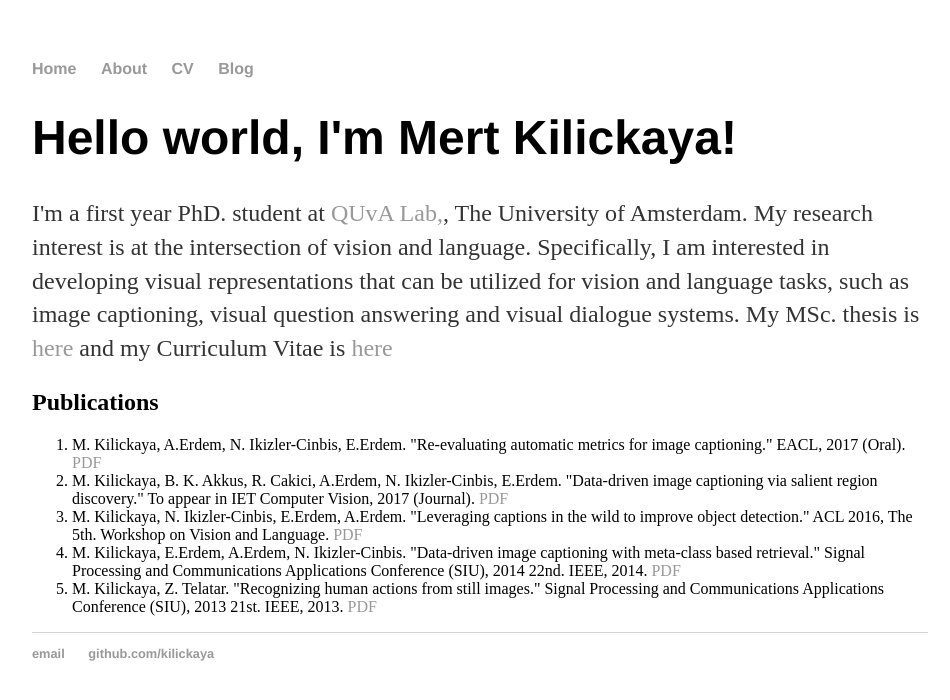
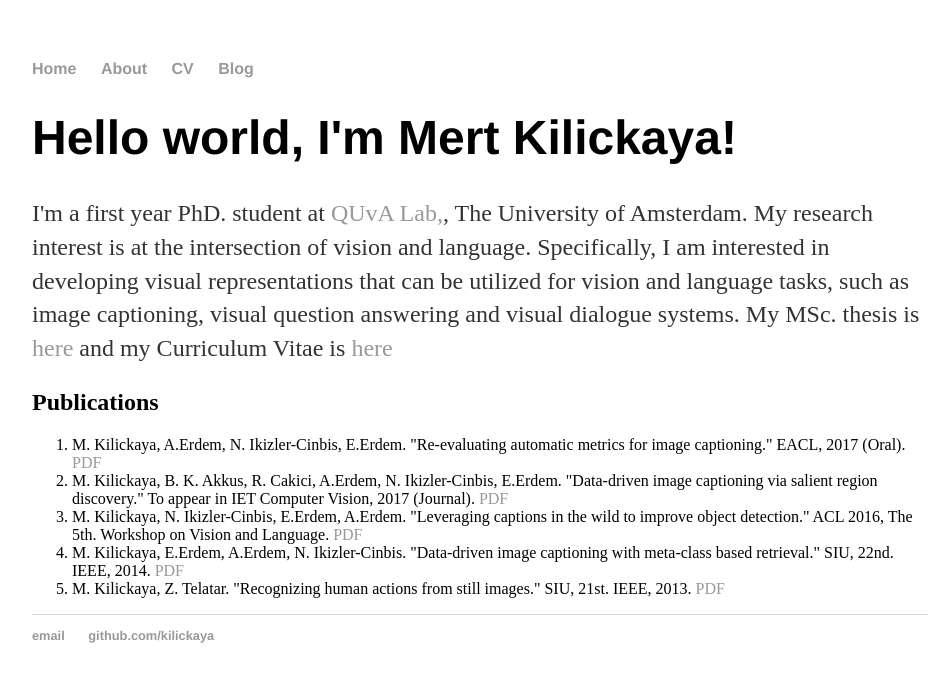
Before and after one commit to kilickaya/kilickaya.github.io, a Jekyll site: the page built from index.html, in a window 1280 px wide. Shown: the top 700 px of the page, without its empty margins (160-1110 px from the left). Built offline with Jekyll 4.4.1, drawn with Linux system fonts in a browser that asks for light colours.

Commit message:
Update index.html

```diff
--- a/index.html
+++ b/index.html
@@ -12,8 +12,8 @@ title: Mert Kilickaya, MSc.
 	  <li>M. Kilickaya, A.Erdem, N. Ikizler-Cinbis, E.Erdem. "Re-evaluating automatic metrics for image captioning." EACL, 2017 (Oral). <a href="https://arxiv.org/pdf/1612.07600"> PDF</a></li>
 	  <li>M. Kilickaya, B. K. Akkus, R. Cakici, A.Erdem, N. Ikizler-Cinbis, E.Erdem. "Data-driven image captioning via salient region discovery."  To appear in IET Computer Vision, 2017 (Journal). <a href="http://digital-library.theiet.org/docserver/fulltext/10.1049/iet-cvi.2016.0286/IET-CVI.2016.0286.pdf?expires=1489842255&id=id&accname=357182&checksum=07393BF24F22E367C24DB6178A9B97BA"> PDF</a></li>
 	  <li>M. Kilickaya, N. Ikizler-Cinbis, E.Erdem, A.Erdem. "Leveraging captions in the wild to improve object detection." ACL 2016, The 5th. Workshop on Vision and Language. <a href="https://www.aclweb.org/anthology/W/W16/W16-3204.pdf"> PDF</a></li>
-	  <li>M. Kilickaya, E.Erdem, A.Erdem, N. Ikizler-Cinbis. "Data-driven image captioning with meta-class based retrieval." Signal Processing and Communications Applications Conference (SIU), 2014 22nd. IEEE, 2014. <a href="http://web.cs.hacettepe.edu.tr/~aykut/papers/captiontransferbymetaclass.pdf"> PDF</a></li>
-	  <li>M. Kilickaya, Z. Telatar. "Recognizing human actions from still images." Signal Processing and Communications Applications Conference (SIU), 2013 21st. IEEE, 2013. <a href="http://ieeexplore.ieee.org/abstract/document/6531181/?reload=true"> PDF</a></li>
+	  <li>M. Kilickaya, E.Erdem, A.Erdem, N. Ikizler-Cinbis. "Data-driven image captioning with meta-class based retrieval." SIU, 22nd. IEEE, 2014. <a href="http://web.cs.hacettepe.edu.tr/~aykut/papers/captiontransferbymetaclass.pdf"> PDF</a></li>
+	  <li>M. Kilickaya, Z. Telatar. "Recognizing human actions from still images." SIU, 21st. IEEE, 2013. <a href="http://ieeexplore.ieee.org/abstract/document/6531181/?reload=true"> PDF</a></li>
 
 	</ol>
 
```
